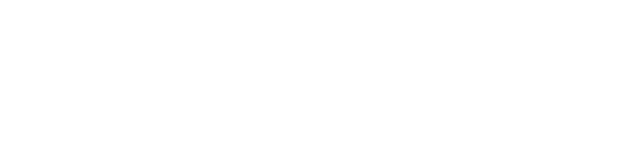
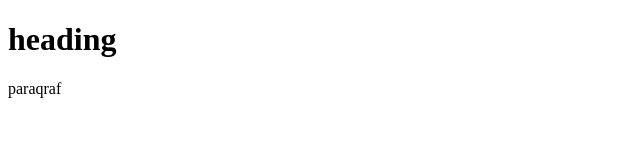
Before and after one commit to ElcanAslanov/test2, a plain HTML site: page index.html in a window 1280 px wide. Shown: the whole page, without its empty margins (0-640 px from the left). Drawn offline with Linux system fonts and the light colour scheme.

Commit message:
added h1 and p

```diff
--- a/index.html
+++ b/index.html
@@ -8,6 +8,7 @@
     <link rel="stylesheet" href="style.css">
 </head>
 <body>
-
+    <h1>heading</h1>
+    <p>paraqraf</p>
 </body>
 </html>
```
